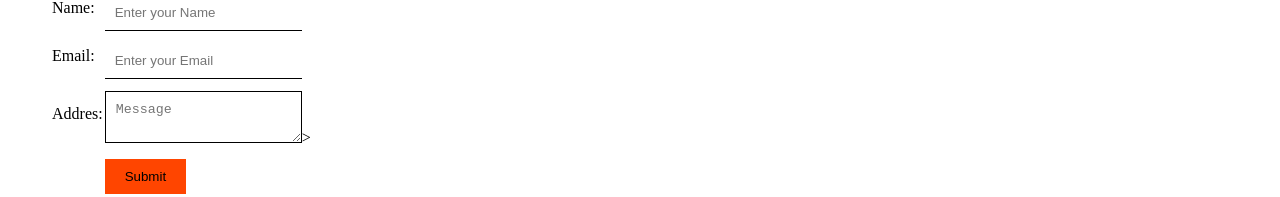
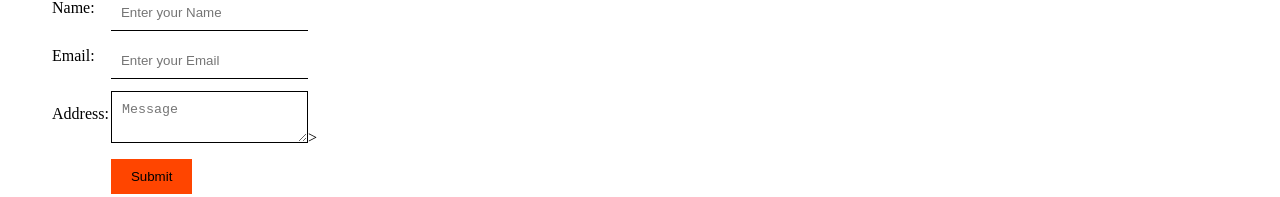
Before and after one commit to Kaviya-Samandhapathiran/portfolio-contact-page, a plain HTML site: page contact.html in a window 1280 px wide. Shown: the part 278-475 px from the top of the page. Drawn offline with Linux system fonts and the light colour scheme.

Commit message:
Update contact.html

```diff
--- a/contact.html
+++ b/contact.html
@@ -27,7 +27,7 @@
                         <td><input type="text" placeholder="Enter your Email" class="contact-form__input"></td>
                     </tr>
                     <tr>
-                        <td>Addres:</td>
+                        <td>Address:</td>
                         <td><textarea type="text" placeholder="Message" class="contact-form__textarea"></textarea>></textarea></td>
                     </tr>
                     <tr>
```
